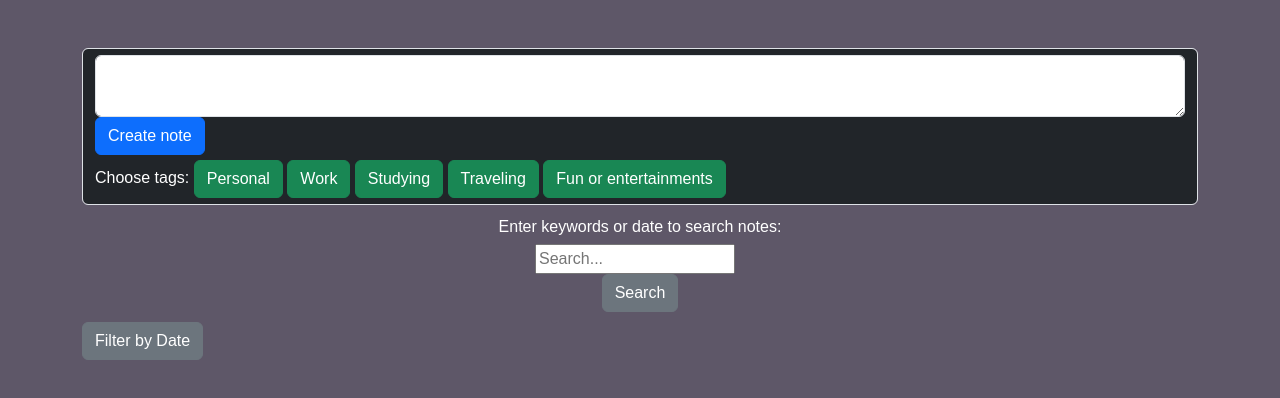
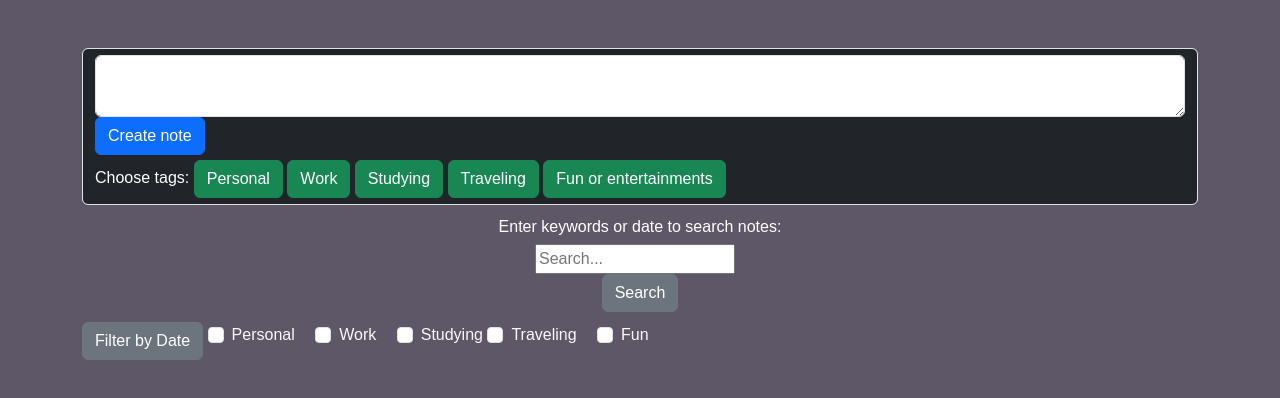
Before and after one commit to 2iliyxx/diary, a plain HTML site: page index.html in a window 1280 px wide. Drawn offline with nearby package versions, Linux system fonts and the light colour scheme.

Commit message:
Filter by tags realized

```diff
--- a/index.html
+++ b/index.html
@@ -74,9 +74,58 @@
           Search
         </button>
       </div>
-      <button type="button" class="btn btn-secondary" id="filterByDate">
-        Filter by Date
-      </button>
+      <div class="filter">
+        <button type="button" class="btn btn-secondary" id="filterByDate">
+          Filter by Date
+        </button>
+        <div class="form-check form-check-inline">
+          <input
+            class="form-check-input"
+            type="checkbox"
+            id="inlineCheckbox1"
+            value="Personal"
+          />
+          <label class="form-check-label" for="inlineCheckbox1">Personal</label>
+        </div>
+        <div class="form-check form-check-inline">
+          <input
+            class="form-check-input"
+            type="checkbox"
+            id="inlineCheckbox2"
+            value="Work"
+          />
+          <label class="form-check-label" for="inlineCheckbox2">Work</label>
+        </div>
+        <div class="form-check form-check-inline">
+          <input
+            class="form-check-input"
+            type="checkbox"
+            id="inlineCheckbox3"
+            value="Studying"
+          />
+          <label class="form-check-label" for="inlineCheckbox3">Studying</label>
+          <div class="form-check form-check-inline">
+            <input
+              class="form-check-input"
+              type="checkbox"
+              id="inlineCheckbox4"
+              value="Traveling"
+            />
+            <label class="form-check-label" for="inlineCheckbox4"
+              >Traveling</label
+            >
+          </div>
+          <div class="form-check form-check-inline">
+            <input
+              class="form-check-input"
+              type="checkbox"
+              id="inlineCheckbox5"
+              value="Fun"
+            />
+            <label class="form-check-label" for="inlineCheckbox5">Fun</label>
+          </div>
+        </div>
+      </div>
       <ul class="list-group list-group-flush" id="diary"></ul>
     </div>
     <script src="script.js"></script>
--- a/script.js
+++ b/script.js
@@ -5,9 +5,11 @@ const filterBtn = document.querySelector("#filterByDate");
 const searchInput = document.querySelector("#searchInput");
 const searchBtn = document.querySelector("#searchButton");
 const tagsGroup = document.querySelector(".tags");
+const filterByTags = document.querySelector(".filter");
 let notes = [];
 let visibleNotes = notes;
 let mode = 1;
+let definingTags = [];
 
 createButton.addEventListener("click", () => {
   if (input.value !== "") {
@@ -159,3 +161,28 @@ input.addEventListener("keyup", function (event) {
     input.value = "";
   }
 });
+
+filterByTags.addEventListener("input", function (event) {
+  const checkBox = event.target.closest(".form-check-input");
+  if (checkBox.checked) {
+    if (!definingTags.includes(checkBox.value)) {
+      definingTags.push(checkBox.value);
+    } else {
+      return;
+    }
+  } else {
+    const index = definingTags.indexOf(checkBox.value);
+    definingTags.splice(index, 1);
+  }
+  const filteredNotes = notes.filter((note) => {
+    for (let defTag of definingTags) {
+      if (!note.tags[defTag.toLowerCase()]) {
+        return false;
+      }
+    }
+    return true;
+  });
+  visibleNotes = filteredNotes;
+  render(filteredNotes);
+  console.log(filteredNotes);
+});
```
Also changed, not shown: ideas.txt.
